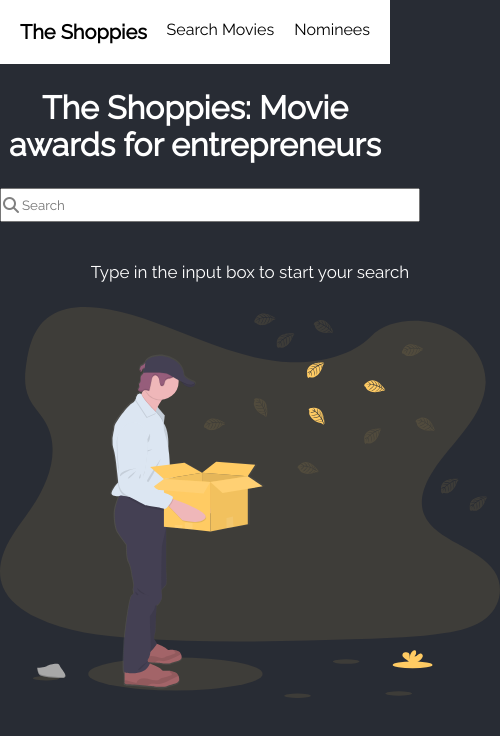
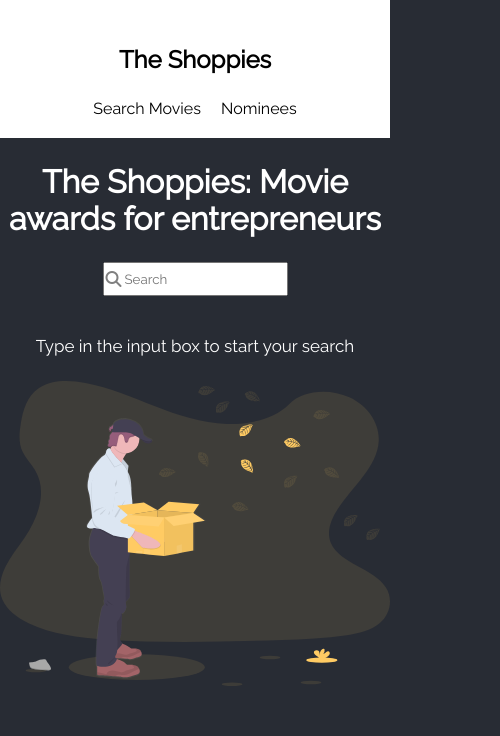
Before and after one commit to aneudya4/The-Shoppies, a React (Create React App) app: page / in a window 390 px wide. Shown: the top 736 px of the page, 500 px wide, since content can reach past the window. Built offline with nearby package versions, Linux system fonts and the light colour scheme.

Commit message:
added mobile responsiveness

```diff
--- a/src/components/movies/movies.css
+++ b/src/components/movies/movies.css
@@ -25,6 +25,12 @@ label i {
 }
 input {
   margin: 0 auto;
-  width: 420px;
+  width: 300;
   padding: 7px 10px 7px 20px;
 }
+
+@media all and (min-width: 500px) {
+  input {
+    width: 420px;
+  }
+}
--- a/src/components/navbar/NavBar.js
+++ b/src/components/navbar/NavBar.js
@@ -8,10 +8,8 @@ const NavBar = () => {
   return (
     <header>
       <nav>
+        <h1>The Shoppies</h1>
         <ul>
-          <li>
-            <NavLink to='/'>The Shoppies</NavLink>
-          </li>
           <li>
             <NavLink to={formatQuery}>Search Movies</NavLink>
           </li>
--- a/src/components/navbar/navbar.css
+++ b/src/components/navbar/navbar.css
@@ -7,19 +7,18 @@ nav {
   max-width: 1400px;
   margin: 0 auto;
   padding: 20px;
+  display: flex;
+  align-items: center;
+  flex-direction: column;
+}
+nav h1 {
+  color: black;
 }
 
 nav ul {
   display: flex;
 }
-
-nav ul li:first-of-type {
-  font-size: 20px;
-  font-weight: bold;
-}
-
-nav ul li:nth-child(2) {
-  margin-left: auto;
+nav ul li:nth-child(1) {
   margin-right: 20px;
 }
 
@@ -27,3 +26,12 @@ nav ul li a.selected {
   border-bottom: 1px solid rgba(247, 179, 78, 0.959);
   padding: 0 0 5px 0;
 }
+
+@media all and (min-width: 700px) {
+  nav {
+    flex-direction: row;
+  }
+  nav ul {
+    margin-left: auto;
+  }
+}
--- a/src/components/no-results/no-results.css
+++ b/src/components/no-results/no-results.css
@@ -12,10 +12,16 @@
 
 .no-results .img-container {
   text-align: center;
-  width: 500px;
+  width: 300;
   margin: 25px 0;
 }
 .no-results .img-container img {
   width: 100%;
   margin: 0 auto;
 }
+
+@media all and (min-width: 500px) {
+  .no-results .img-container {
+    width: 500px;
+  }
+}
--- a/src/components/nominees/Nominees.js
+++ b/src/components/nominees/Nominees.js
@@ -2,6 +2,7 @@ import React, { useContext } from 'react';
 import { Link } from 'react-router-dom';
 import MovieCard from '../movie-card/MovieCard';
 import { NomineesContext } from '../../appContext';
+import './nominees.css';
 
 const Nominees = () => {
   const { nominees, dispatchNominees } = useContext(NomineesContext);
--- /dev/null
+++ b/src/components/nominees/nominees.css
@@ -0,0 +1,22 @@
+h2 {
+  color: white;
+  font-size: 25px;
+  text-align: center;
+}
+
+.add-nominees-msg {
+  color: white;
+  text-align: center;
+  margin-top: 25px;
+}
+
+.add-nominees-msg a {
+  color: black;
+  border-radius: 3px;
+  background: white;
+  display: inline-block;
+  padding: 5px 10px;
+}
+.add-nominees-msg a:hover {
+  background: rgb(219, 218, 218);
+}
--- a/src/index.css
+++ b/src/index.css
@@ -13,28 +13,6 @@ h1 {
   color: white;
   text-align: center;
 }
-h2 {
-  color: white;
-  font-size: 25px;
-  text-align: center;
-}
-
-.add-nominees-msg {
-  color: white;
-  text-align: center;
-  margin-top: 25px;
-}
-
-.add-nominees-msg a {
-  color: black;
-  border-radius: 3px;
-  background: white;
-  display: inline-block;
-  padding: 5px 10px;
-}
-.add-nominees-msg a:hover {
-  background: rgb(219, 218, 218);
-}
 
 li {
   list-style: none;
```
Also changed, not shown: 1 other file (tests, documents, lock files or other folders).
